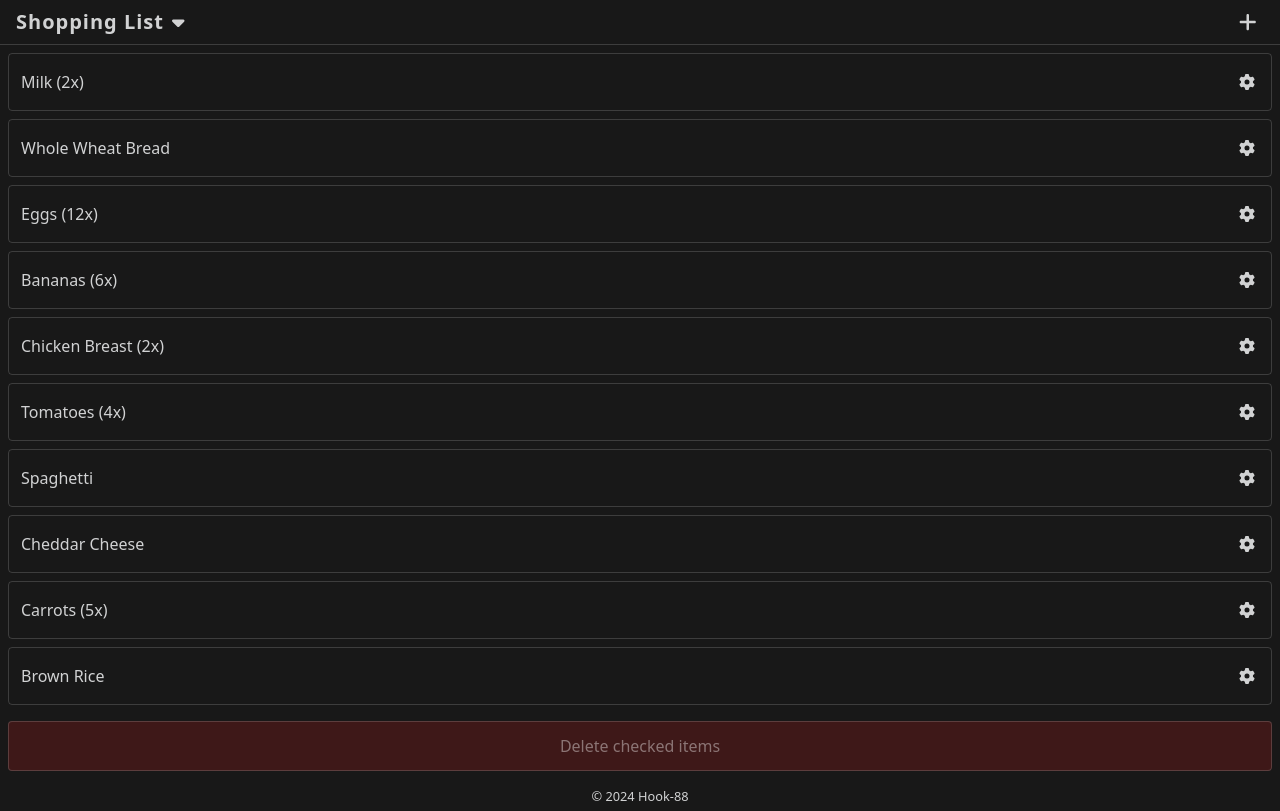
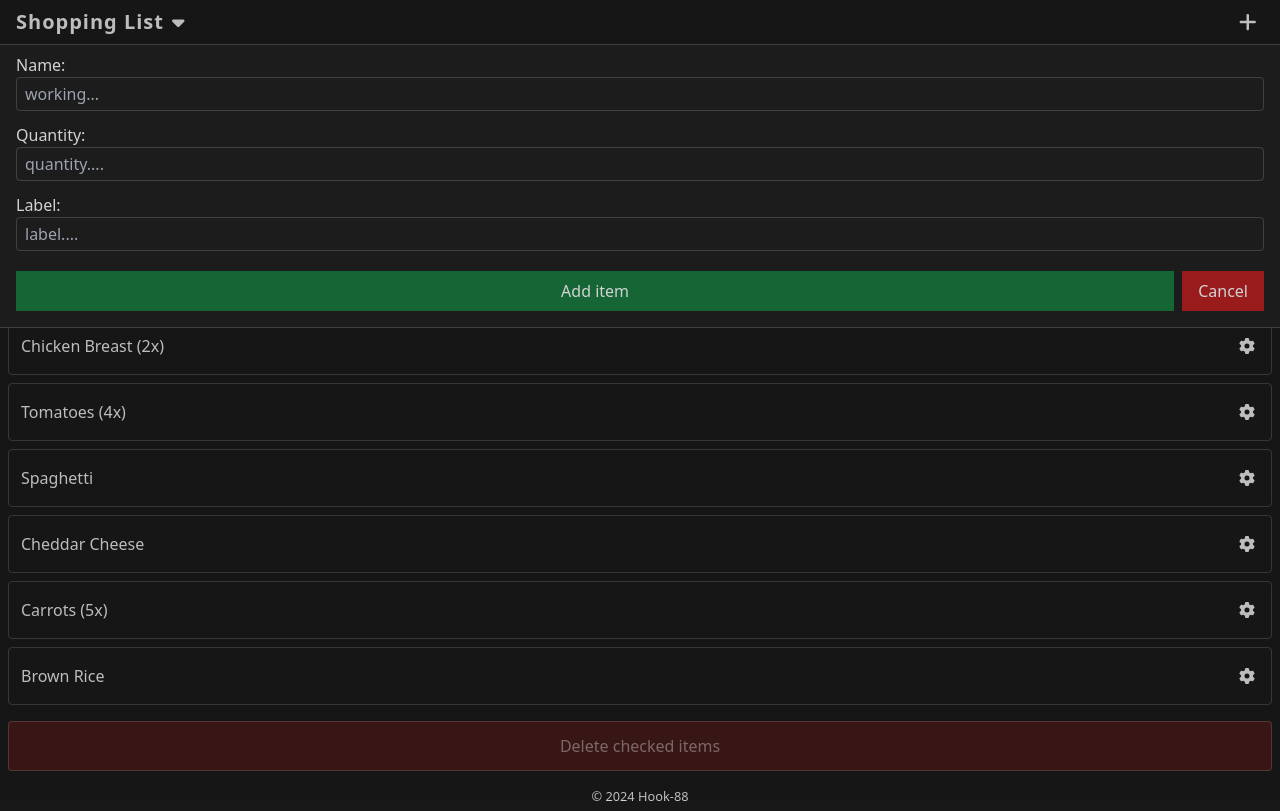
Before and after one commit to Hook-88/shopping-list, a Vue app: page / in a window 1280 px wide. Both pictures are taken after a click on the button 1247 px from the left and 22 px from the top of the page. Built offline with nearby package versions, Linux system fonts and the light colour scheme; the HTML template or start-up script is replaced by a standard one.

Commit message:
fiex bug whete modal content does not have width of screen

```diff
--- a/src/components/BaseModal/BaseModal.vue
+++ b/src/components/BaseModal/BaseModal.vue
@@ -1,35 +1,30 @@
 <script setup lang="ts">
+import { useDialogStore } from '@/stores/dialog'
+import { useTemplateRef, watch } from 'vue';
+
+const dialogStore = useDialogStore()
+const dialogRef = useTemplateRef('dialogRef')
+
+
+watch(() => dialogStore.isOpen,
+  (isOpen) => {
+    if (isOpen) {
+      dialogRef.value?.showModal()
+    } else {
+      dialogRef.value?.close()
+    }
+  })
+
+function handleCloseModal() {
+  dialogStore.close()
+}
+
 
 </script>
 
 <template>
-  <dialog class="mt-11 w-full bg-[#1c1c1c] border-t border-b border-[#d1d2d3]/20">
-    <form class="text-[#d1d2d3] px-4 flex flex-col py-2 gap-3 pb-4">
-      <div>
-        <label>Name:</label>
-        <br />
-        <input type="text" placeholder="working..."
-          class="w-full px-2 py-1 rounded border border-[#d1d2d3]/20 bg-transparent">
-      </div>
-
-      <div>
-        <label>Quantity:</label>
-        <br />
-        <input type="number" placeholder="quantity...."
-          class="w-full px-2 py-1 rounded border border-[#d1d2d3]/20 bg-transparent">
-      </div>
-
-      <div>
-        <label>Label:</label>
-        <br />
-        <input type="text" placeholder="label...."
-          class="w-full px-2 py-1 rounded border border-[#d1d2d3]/20 bg-transparent">
-      </div>
-
-      <div class="flex gap-2 mt-2">
-        <button class="flex-grow bg-green-800 py-2 px-4">Add item</button>
-        <button class="bg-red-800 py-2 px-4">Cancel</button>
-      </div>
-    </form>
+  <dialog class="mt-11 bg-[#1c1c1c] border-t border-b border-[#d1d2d3]/20 w-screen max-w-full" ref="dialogRef"
+    @close="handleCloseModal">
+    <component v-if="dialogStore.component" :is="dialogStore.component" v-bind="dialogStore.props" />
   </dialog>
 </template>
--- /dev/null
+++ b/src/components/Forms/AddNewItem/AddNewItem.vue
@@ -0,0 +1,31 @@
+<script setup lang="ts"></script>
+
+<template>
+  <form class="text-[#d1d2d3] px-4 flex flex-col py-2 gap-3 pb-4">
+    <div>
+      <label>Name:</label>
+      <br />
+      <input type="text" placeholder="working..."
+        class="w-full px-2 py-1 rounded border border-[#d1d2d3]/20 bg-transparent">
+    </div>
+
+    <div>
+      <label>Quantity:</label>
+      <br />
+      <input type="number" placeholder="quantity...."
+        class="w-full px-2 py-1 rounded border border-[#d1d2d3]/20 bg-transparent">
+    </div>
+
+    <div>
+      <label>Label:</label>
+      <br />
+      <input type="text" placeholder="label...."
+        class="w-full px-2 py-1 rounded border border-[#d1d2d3]/20 bg-transparent">
+    </div>
+
+    <div class="flex gap-2 mt-2">
+      <button class="flex-grow bg-green-800 py-2 px-4">Add item</button>
+      <button class="bg-red-800 py-2 px-4">Cancel</button>
+    </div>
+  </form>
+</template>
--- a/src/views/HomeView.vue
+++ b/src/views/HomeView.vue
@@ -1,10 +1,14 @@
 <script setup lang="ts">
 import ShoppingList from '@/components/ShoppingList/ShoppingList.vue'
+import { useDialogStore } from '@/stores/dialog';
 import { faCaretDown, faCaretRight, faCaretUp, faPlus } from '@fortawesome/free-solid-svg-icons';
 import { FontAwesomeIcon } from '@fortawesome/vue-fontawesome'
 import { computed, onMounted, onUnmounted, ref } from 'vue';
+import AddNewItem from '@/components/Forms/AddNewItem/AddNewItem.vue';
 
 const navIsOpen = ref(false)
+
+const dialogStore = useDialogStore()
 
 function handleClickOpenNav() {
   navIsOpen.value = !navIsOpen.value
@@ -34,6 +38,12 @@ onUnmounted(() => {
   document.removeEventListener('click', eventHandler)
 })
 
+function handleClickAddNewItem() {
+  dialogStore.open({
+    component: AddNewItem
+  })
+}
+
 
 </script>
 
@@ -56,7 +66,7 @@ onUnmounted(() => {
       </RouterLink>
     </nav>
 
-    <button class="px-6 ml-auto text-xl">
+    <button class="px-6 ml-auto text-xl" @click="handleClickAddNewItem">
       <FontAwesomeIcon :icon="faPlus" />
     </button>
   </header>
```
